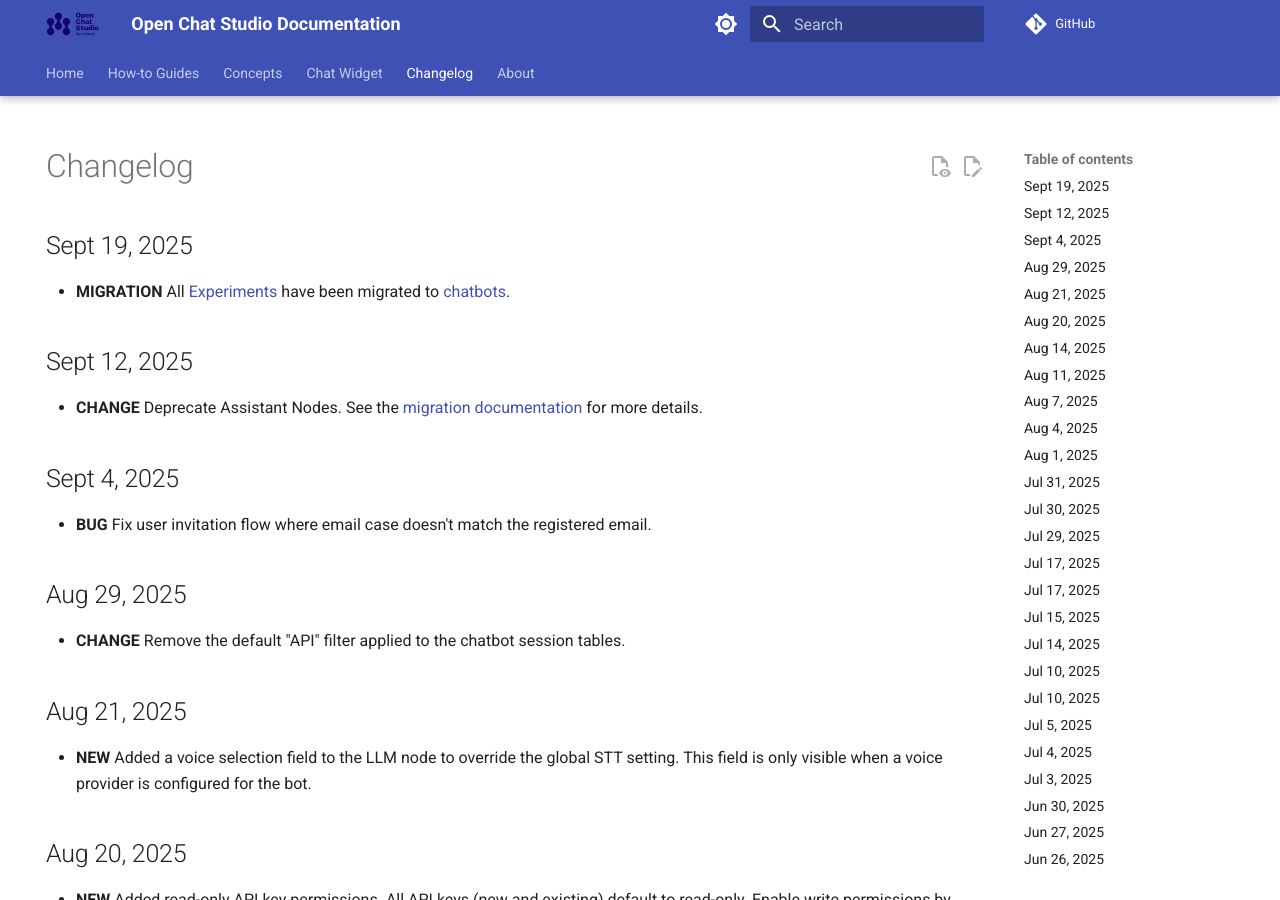
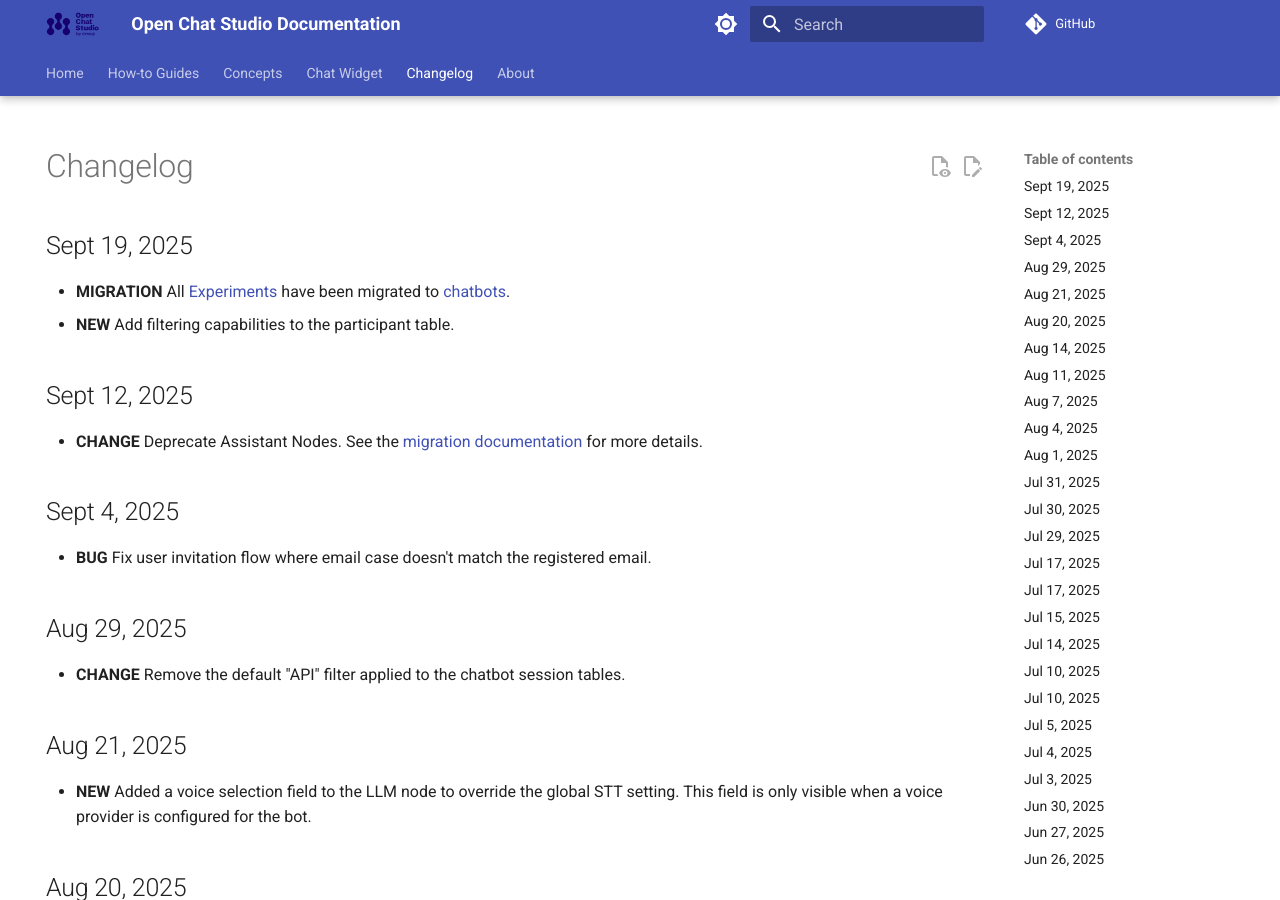
Before and after one commit to dimagi/open-chat-studio-docs, an MkDocs documentation site: the page built from docs/changelog.md, in a window 1280 px wide and 900 px high. Built offline with MkDocs 1.6.1 and Material for MkDocs 9.7.7, drawn with Linux system fonts in a browser that asks for light colours; emoji names are drawn with the system emoji font; a script that is not in the unit is left out; comment, search, counter and statistics services are not loaded.

Commit message:
participant filter

```diff
--- a/docs/changelog.md
+++ b/docs/changelog.md
@@ -7,6 +7,7 @@ hide:
 
 ## Sept 19, 2025
 * **MIGRATION** All [Experiments](concepts/experiments/index.md) have been migrated to [chatbots](concepts/chatbots/index.md).
+* **NEW** Add filtering capabilities to the participant table.
 
 ## Sept 12, 2025
 * **CHANGE** Deprecate Assistant Nodes. See the [migration documentation](how-to/assistants_migration.md) for more details.
```
